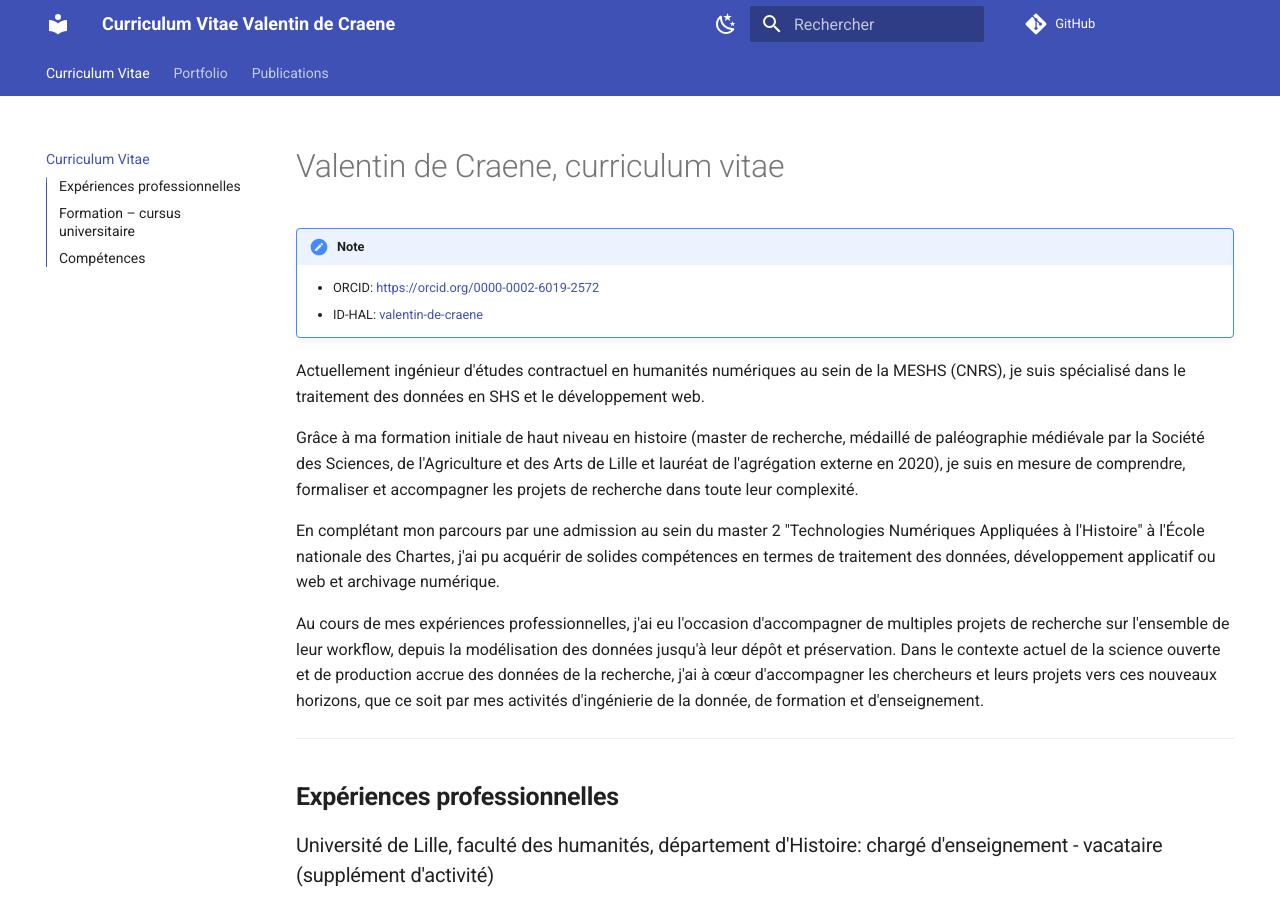
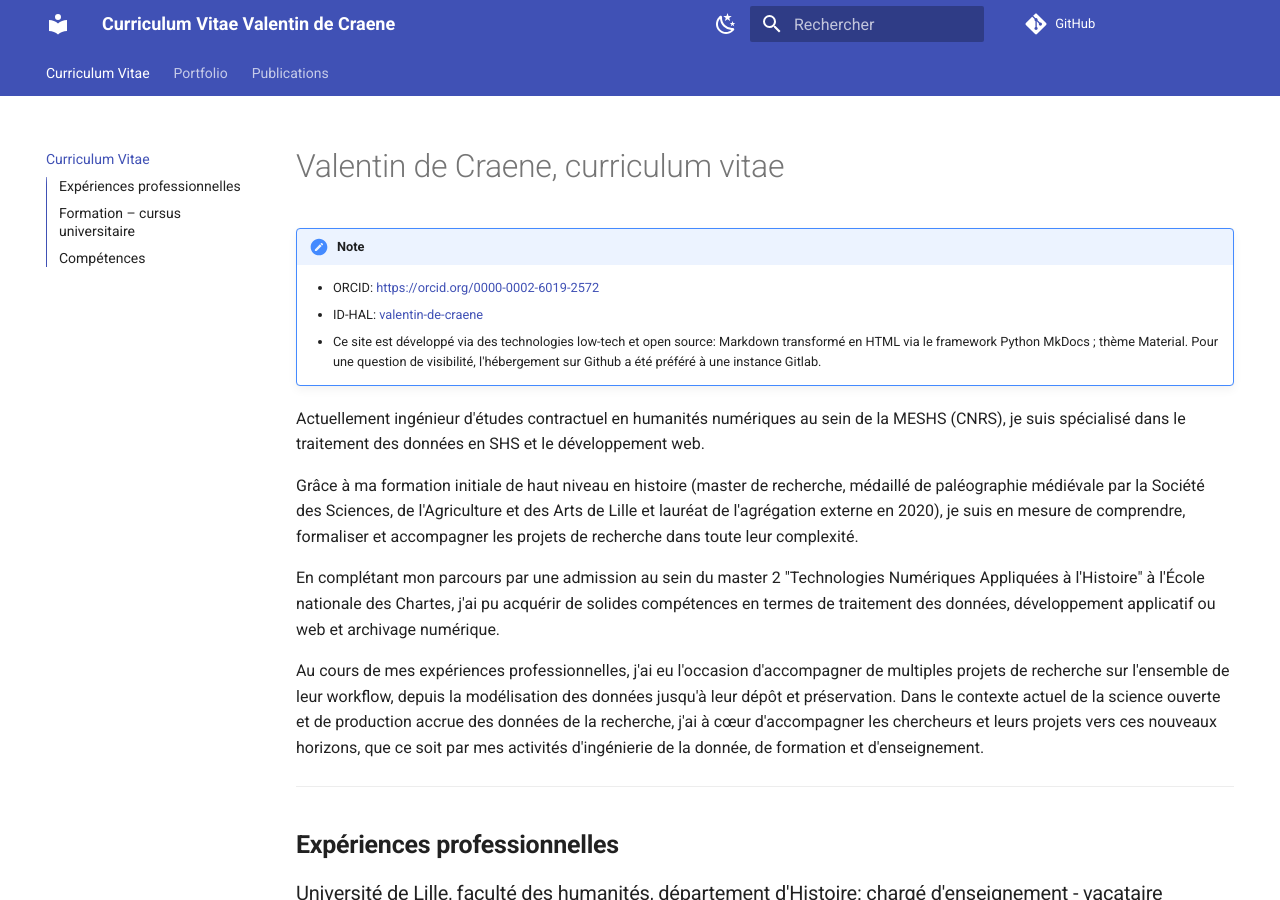
Before and after one commit to ValentinDeCraene/valentindecraene.github.io, an MkDocs documentation site: the page built from docs/index.md, in a window 1280 px wide and 900 px high. Built offline with MkDocs 1.6.1 and Material for MkDocs 9.7.7, drawn with Linux system fonts in a browser that asks for light colours; comment, search, counter and statistics services are not loaded.

Commit message:
Update index.md

```diff
--- a/docs/index.md
+++ b/docs/index.md
@@ -3,6 +3,7 @@
 !!! note
     - ORCID: [https://orcid.org/0000-0002-6019-2572](https://orcid.org/0000-0002-6019-2572)
     - ID-HAL: [valentin-de-craene ](https://cv.hal.science/valentin-de-craene)
+    - Ce site est développé via des technologies low-tech et open source: Markdown transformé en HTML via le framework Python MkDocs ; thème Material. Pour une question de visibilité, l'hébergement sur Github a été préféré à une instance Gitlab.
 
 Actuellement ingénieur d'études contractuel en humanités numériques au sein de la MESHS (CNRS), je suis spécialisé dans le traitement des données en SHS et le développement web.
 
```
